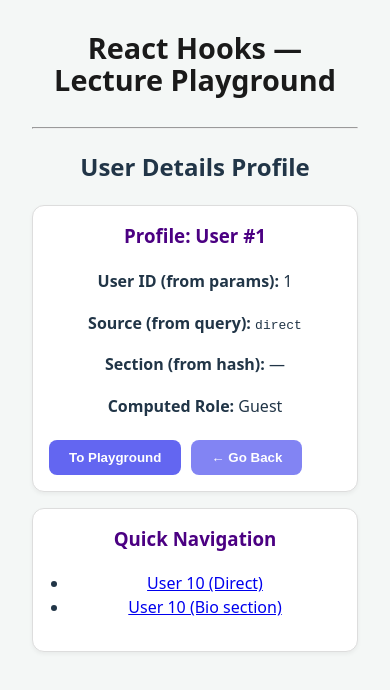
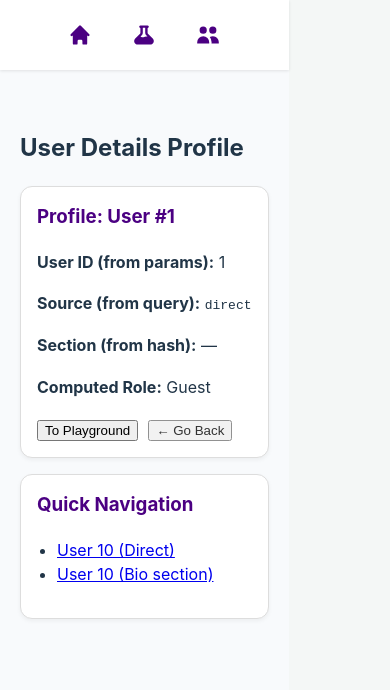
Before and after one commit to mihov-yurij/my-react-lecture, a React (Vite) app: page /users/1 in a window 390 px wide. Shown: the top 690 px of the page. Built offline with nearby package versions, Linux system fonts and the light colour scheme.

Commit message:
fix project

```diff
--- a/src/App.css
+++ b/src/App.css
@@ -1,67 +1,86 @@
-#root {
-  max-width: 1280px;
-  margin: 0 auto;
-  padding: 2rem;
-  text-align: center;
+/* Переменные для удобства */
+:root {
+  --primary-color: #4f46e5; /* Indigo */
+  --bg-color: #f8fafc;
+  --card-bg: #ffffff;
+  --text-main: #1e293b;
+  --nav-height: 70px;
 }
 
-.tutorial {
-  background: white;
-  padding: 2rem;
-  border-radius: 16px;
-  box-shadow: 0 4px 20px rgba(0, 0, 0, 0.08);
-  margin-top: 2rem;
-  transition: transform 0.2s;
+.app-wrapper {
+  min-height: 100vh;
+  background-color: var(--bg-color);
 }
 
-.align-center {
+.main-header {
+  height: var(--nav-height);
+  background: var(--card-bg);
+  box-shadow: 0 1px 3px rgba(0,0,0,0.1);
   display: flex;
-  flex-direction: column; /* По умолчанию для мобилок в колонку */
-  align-items: center;
-  gap: 1rem;
+  justify-content: center;
+  position: sticky;
+  top: 0;
+  z-index: 100;
 }
 
-/* Медиа-запрос для планшетов и ПК */
-@media (min-width: 768px) {
-  h1 {
-    font-size: 3.5rem;
+.nav-container {
+  display: flex;
+  gap: 2rem;
+  align-items: center;
+}
+
+.nav-link {
+  display: flex;
+  align-items: center;
+  gap: 8px;
+  text-decoration: none;
+  color: #64748b;
+  font-weight: 500;
+  transition: all 0.3s ease;
+  padding: 8px 12px;
+  border-radius: 8px;
+}
+
+.nav-link:hover {
+  color: var(--primary-color);
+  background: #f1f5f9;
+}
+
+.nav-link.active {
+  color: var(--primary-color);
+  background: #eef2ff;
+}
+
+.nav-icon {
+  display: flex;
+  font-size: 24px; /* По умолчанию из IconContext в App.tsx будет 32px */
+}
+
+/* Адаптивность для мобильных */
+@media (max-width: 600px) {
+  .nav-text {
+    display: none; /* Прячем текст, оставляем только иконки */
   }
-
-  .align-center {
-    flex-direction: row; /* На больших экранах в ряд */
-    justify-content: center;
+  .nav-container {
+    gap: 1rem;
   }
-
-  .tutorial {
-    padding: 3rem;
+  .main-header {
+    bottom: 0; /* Переносим навигацию вниз на мобилках */
+    top: auto;
   }
 }
 
-/* Медиа-запрос для очень маленьких экранов */
-@media (max-width: 480px) {
-  #root {
-    padding: 1rem;
-  }
-
-  h1 {
-    font-size: 1.8rem;
-  }
-
-  input {
-    font-size: 0.9rem;
-  }
+.content-area {
+  padding: 40px 20px;
 }
 
-button {
-  background-color: #6366f1;
-  color: white;
-  border: none;
-  padding: 10px 20px;
-  border-radius: 8px;
-  cursor: pointer;
-  font-weight: 600;
+.container {
+  max-width: 1000px;
+  margin: 0 auto;
+  animation: fadeIn 0.5s ease-in;
 }
 
-button:hover {
-  background-color: #4f46e5;
+@keyframes fadeIn {
+  from { opacity: 0; transform: translateY(10px); }
+  to { opacity: 1; transform: translateY(0); }
 }
--- a/src/App.tsx
+++ b/src/App.tsx
@@ -1,21 +1,33 @@
 import { Routes, Route, Navigate } from 'react-router-dom';
 import './App.css';
+
+// Импорт страниц и компонентов
 import Home from './pages/Home';
 import Layout from './components/Layout';
 import RouterPlayground from './pages/UserPlayground';
 import UserDetails from './pages/UserDetails';
+import { Demo, Demo2 } from './components/component-use-ref'; // Проверьте путь к файлу с Demo
 import { IconContext } from 'react-icons';
 
 export default function App() {
   return (
-    <IconContext.Provider value={{ style: { color: 'indigo', fontSize: '32px' } }}>
+    // Глобальная настройка иконок
+    <IconContext.Provider value={{ style: { color: 'indigo', fontSize: '24px', verticalAlign: 'middle' } }}>
       <Routes>
+        {/* Основной макет с навигацией */}
         <Route element={<Layout />}>
+          {/* Главная страница */}
           <Route path="/" element={<Home />} />
 
+          {/* Страницы для изучения Router Hooks */}
           <Route path="/router" element={<RouterPlayground />} />
           <Route path="/users/:userId" element={<UserDetails />} />
 
+          {/* Новые страницы для изучения UseRef */}
+          <Route path="/demo-ref" element={<Demo />} />
+          <Route path="/demo-focus" element={<Demo2 />} />
+
+          {/* Редирект для всех несуществующих путей */}
           <Route path="*" element={<Navigate to="/" replace />} />
         </Route>
       </Routes>
--- a/src/components/Layout.tsx
+++ b/src/components/Layout.tsx
@@ -1,18 +1,37 @@
-import { Outlet } from 'react-router-dom';
+import { Link, Outlet, useLocation } from 'react-router-dom';
+import { HiHome, HiBeaker, HiUsers } from 'react-icons/hi'; // Установите npm install react-icons
 
 export default function Layout() {
+  const { pathname } = useLocation();
+
+  const navItems = [
+    { path: '/', label: 'Главная', icon: <HiHome /> },
+    { path: '/router', label: 'Playground', icon: <HiBeaker /> },
+    { path: '/users/42', label: 'Профиль', icon: <HiUsers /> },
+  ];
+
   return (
-    <div
-      style={{
-        fontFamily: 'system-ui, sans-serif',
-        padding: 16,
-        maxWidth: 1100,
-        margin: '0 auto',
-      }}
-    >
-      <h1 style={{ marginTop: 0 }}>React Hooks — Lecture Playground</h1>
-      <hr />
-      <Outlet />
+    <div className="app-wrapper">
+      <header className="main-header">
+        <nav className="nav-container">
+          {navItems.map((item) => (
+            <Link
+              key={item.path}
+              to={item.path}
+              className={`nav-link ${pathname === item.path ? 'active' : ''}`}
+            >
+              <span className="nav-icon">{item.icon}</span>
+              <span className="nav-text">{item.label}</span>
+            </Link>
+          ))}
+        </nav>
+      </header>
+
+      <main className="content-area">
+        <div className="container">
+          <Outlet />
+        </div>
+      </main>
     </div>
   );
 }
```
Also changed, not shown: src/components/Card.tsx (added, +24 -0 lines), src/pages/HomeWithReducer.tsx (+24 -54 lines).
